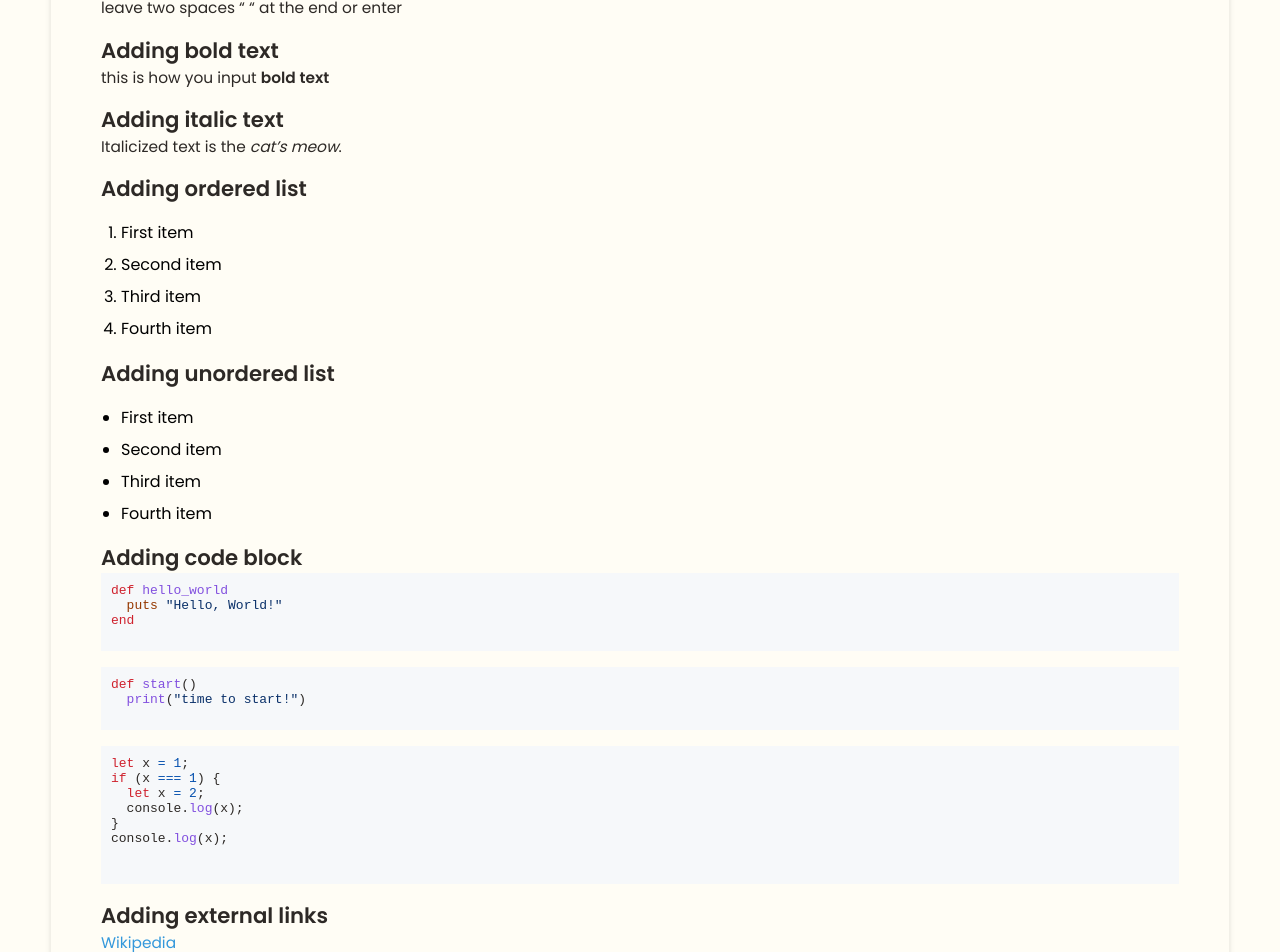
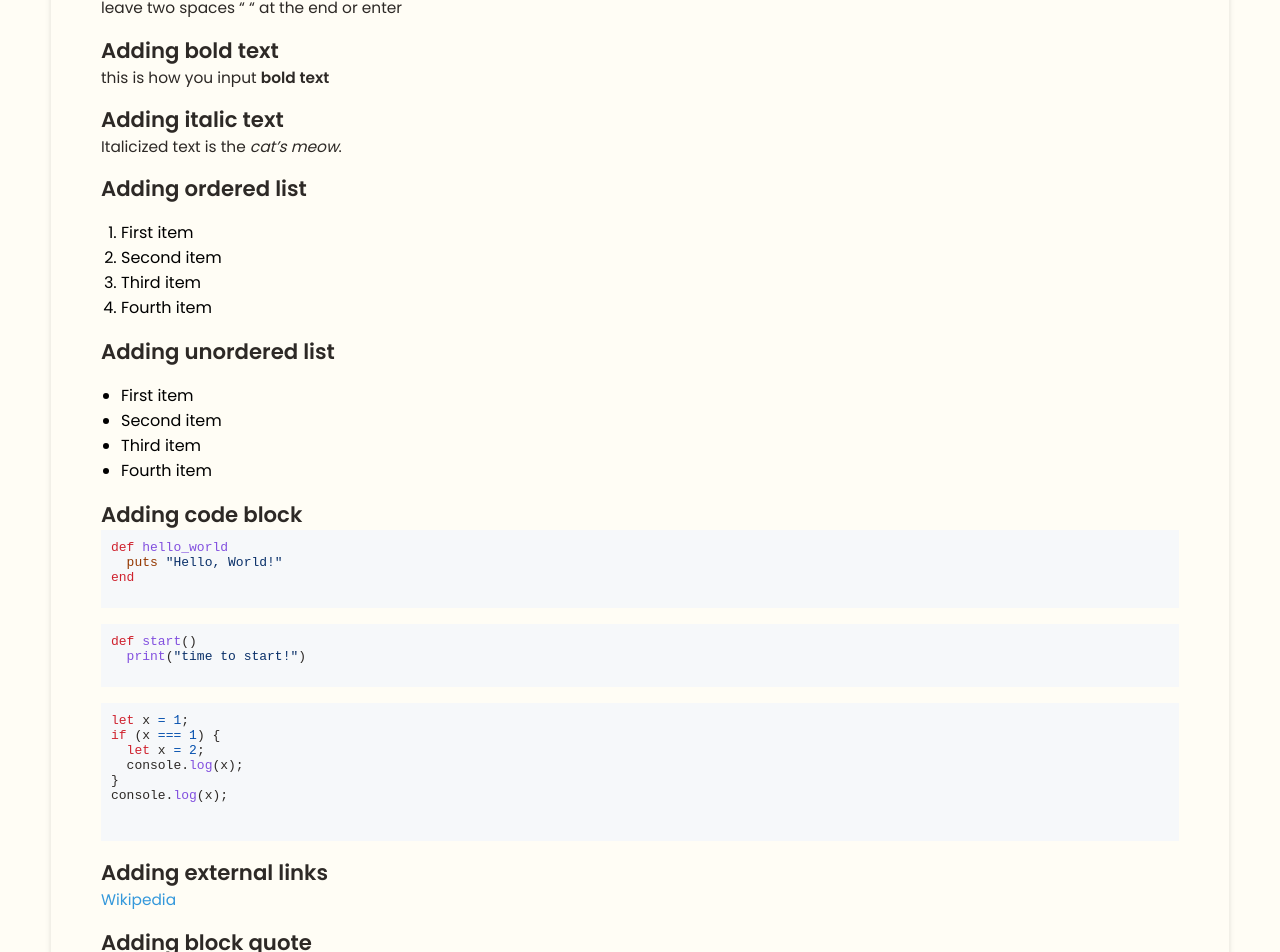
Before and after one commit to elijahverhoff/elijahverhoff.github.io, a Jekyll site: the page built from _projects/demo-project/index.md, in a window 1280 px wide. Shown: the part 3395-4347 px from the top of the page. Built offline with Jekyll 4.4.1, drawn with Linux system fonts in a browser that asks for light colours.

Commit message:
Remove custom CSS and temporary styles from layout
Removed custom stylesheet link and temporary styles.

```diff
--- a/_layouts/wrapper.html
+++ b/_layouts/wrapper.html
@@ -13,8 +13,6 @@
 
     <link rel="stylesheet" href="/css/styles.css">
     <link rel="stylesheet" href="/css/syntax.css">
-    <link rel="stylesheet" href="/css/custom.css">
-
 
 
     <script src="{{ '/assets/js/script.js' | relative_url }}"></script>
@@ -22,10 +20,6 @@
 
     <title>{{ site.title }}</title>
 
-    <style>
-      /* TEMP: force lists smaller to verify we can override */
-      ol, ul { font-size: 1rem !important; line-height: 1.6 !important; }
-    </style>
 </head>
 <body>
     <!-- NAVBAR -->
```
